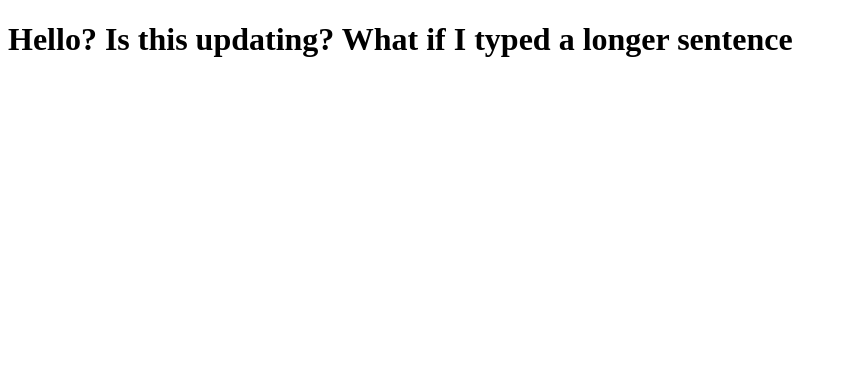
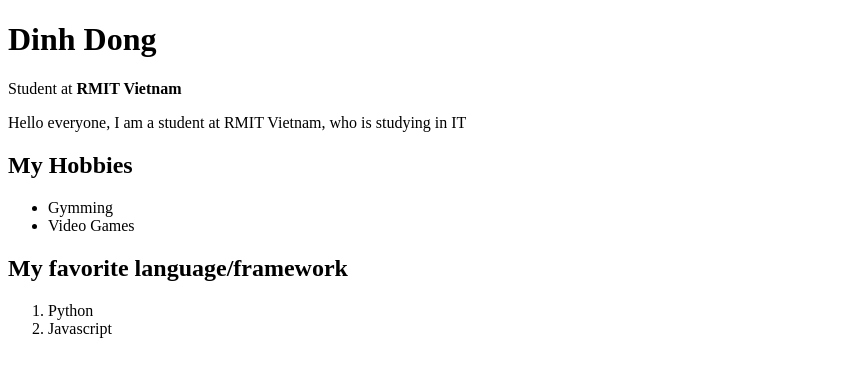
Before and after one commit to DinhDong/DinhDong.GitHub.io, a plain HTML site: page index.html in a window 1280 px wide. Shown: the whole page, without its empty margins (0-847 px from the left). Drawn offline with Linux system fonts and the light colour scheme.

Commit message:
second commit

```diff
--- a/index.html
+++ b/index.html
@@ -7,6 +7,18 @@
     <title>Document</title>
 </head>
 <body>
-    <h1>Hello? Is this updating? What if I typed a longer sentence</h1>
+    <h1>Dinh Dong</h1>
+    <p>Student at <strong>RMIT Vietnam</strong></p>
+    <p>Hello everyone, I am a student at RMIT Vietnam, who is studying in IT</p>
+    <h2>My Hobbies</h2>
+        <ul>
+            <li>Gymming</li>
+            <li>Video Games</li>
+        </ul>
+    <h2>My favorite language/framework</h2>
+        <ol>
+            <li>Python</li>
+            <li>Javascript</li>
+        </ol>
 </body>
 </html>
```
